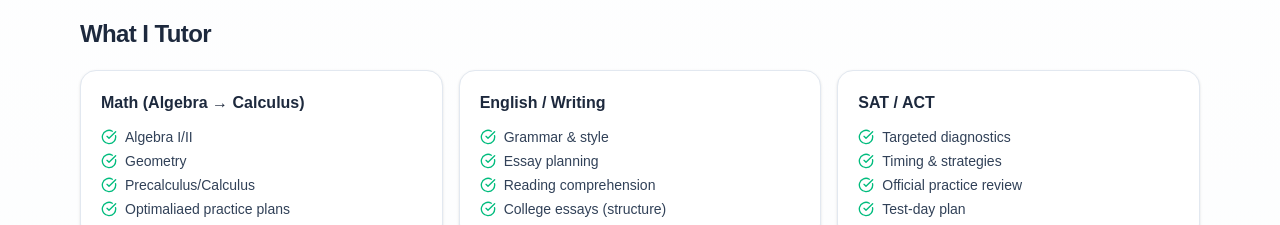
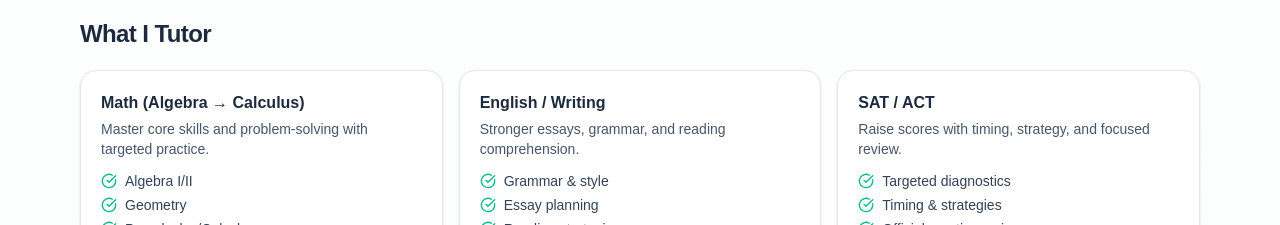
Before and after one commit to mattbernier05/Tutoring-Site, a Next.js app: page / in a window 1280 px wide. Shown: the part 727-952 px from the top of the page. Built offline with nearby package versions, Linux system fonts and the light colour scheme.

Commit message:
SEO + conversion: hero copy, services subtitles, metadata

```diff
--- a/app/page.jsx
+++ b/app/page.jsx
@@ -166,46 +166,35 @@ function Services() {
   const data = [
     {
       title: "Math (Algebra → Calculus)",
-      items: [
-        "Algebra I/II",
-        "Geometry",
-        "Precalculus/Calculus",
-        "Optimaliaed practice plans",
-      ],
+      subtitle: "Master core skills and problem-solving with targeted practice.",
+      items: ["Algebra I/II", "Geometry", "Precalculus/Calculus", "Optimized practice plans"],
     },
     {
       title: "English / Writing",
-      items: [
-        "Grammar & style",
-        "Essay planning",
-        "Reading comprehension",
-        "College essays (structure)",
-      ],
+      subtitle: "Stronger essays, grammar, and reading comprehension.",
+      items: ["Grammar & style", "Essay planning", "Reading strategies", "College essays (structure)"],
     },
     {
       title: "SAT / ACT",
-      items: [
-        "Targeted diagnostics",
-        "Timing & strategies",
-        "Official practice review",
-        "Test-day plan",
-      ],
+      subtitle: "Raise scores with timing, strategy, and focused review.",
+      items: ["Targeted diagnostics", "Timing & strategies", "Official practice review", "Test-day plan"],
     },
   ];
+
   return (
     <section id="services" className="max-w-6xl mx-auto px-4 py-10">
       <h2 className="text-2xl font-bold tracking-tight">What I Tutor</h2>
       <div className="mt-5 grid md:grid-cols-3 gap-4">
         {data.map((card, idx) => (
-          <div
-            key={idx}
-            className="p-5 bg-white rounded-2xl border border-slate-200 shadow-sm"
-          >
+          <div key={idx} className="p-5 bg-white rounded-2xl border border-slate-200 shadow-sm">
             <h3 className="font-semibold">{card.title}</h3>
+            {card.subtitle && (
+              <p className="mt-1 text-slate-600 text-sm">{card.subtitle}</p>
+            )}
             <ul className="mt-3 space-y-1 text-sm text-slate-700">
               {card.items.map((it, i) => (
                 <li key={i} className="flex gap-2 items-start">
-                  <CheckCircle size={16} className="text-emerald-500 mt-0.5" />{" "}
+                  <CheckCircle size={16} className="text-emerald-500 mt-0.5" />
                   {it}
                 </li>
               ))}
```
